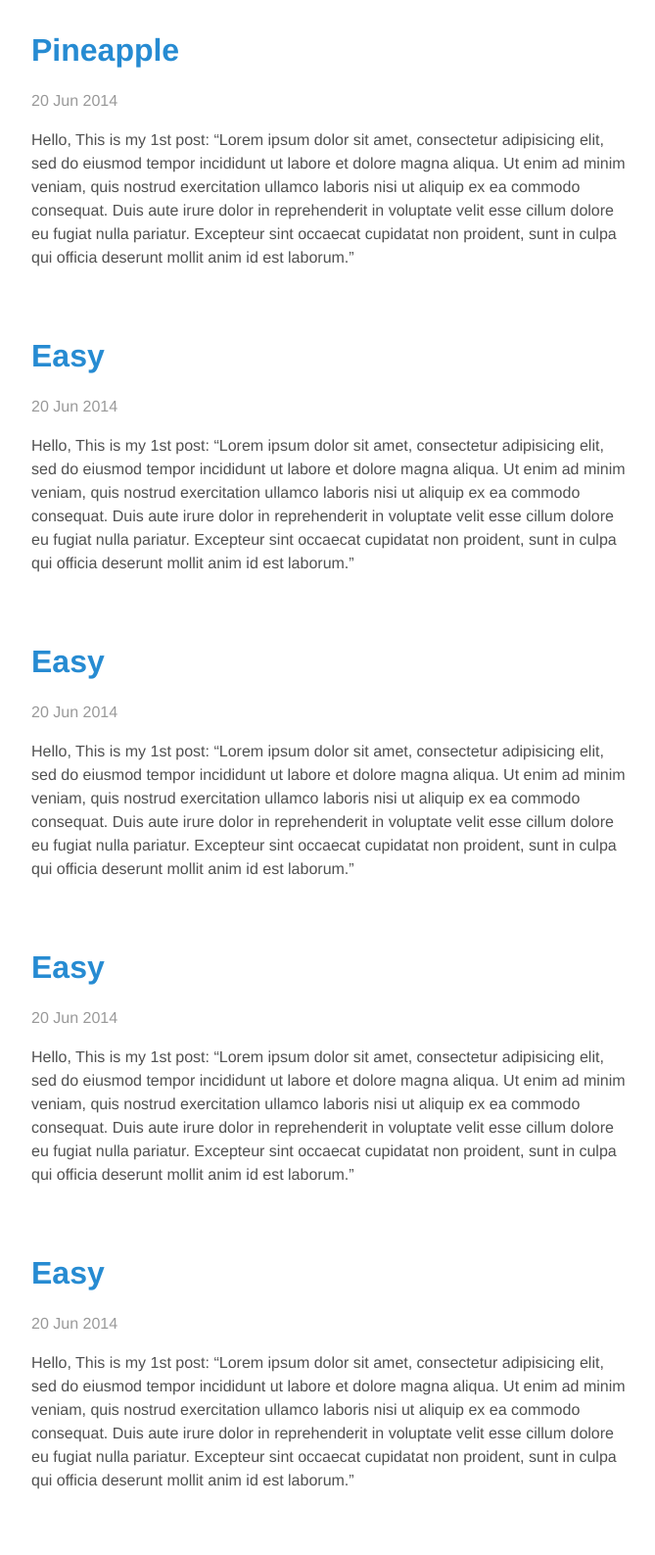
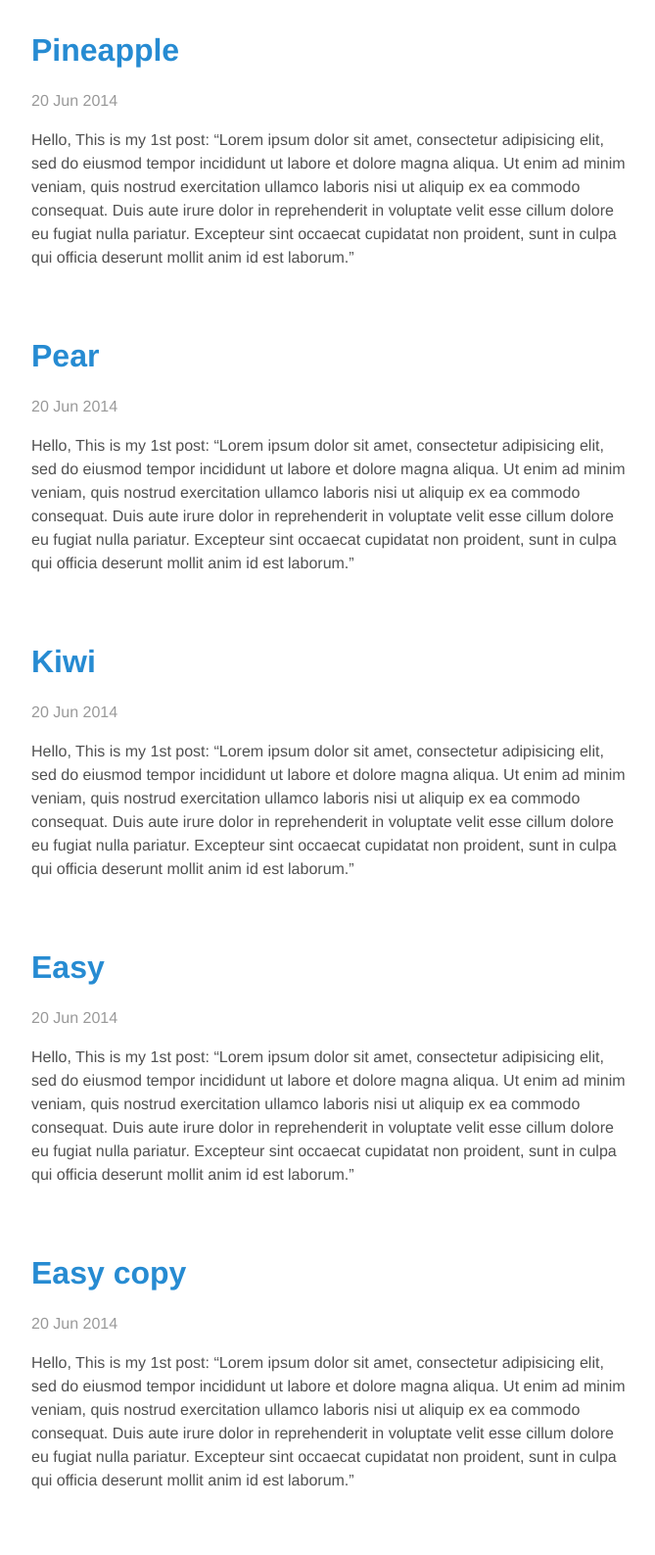
Before and after one commit to lastrebel/blog-tutorial, a Jekyll site: the page built from index.html, in a window 1280 px wide. Shown: the whole page at 98% size, without its empty margins (304-973 px from the left). Built offline with Jekyll 4.4.1, drawn with Linux system fonts in a browser that asks for light colours; Markdown is read by kramdown in place of the engine named in the settings; the list of posts is cut into pages by our own code.

Commit message:
posts fixed titles and permalinks

```diff
--- a/_posts/2014-06-20-apple.md
+++ b/_posts/2014-06-20-apple.md
@@ -1,7 +1,7 @@
 ---
 layout: post
-title: Easy
-permalink: easy.html
+title: Apple
+permalink: apple.html
 ---
 
 Hello, This is my 1st post: "Lorem ipsum dolor sit amet, consectetur adipisicing elit, sed do eiusmod tempor incididunt ut labore et dolore magna aliqua. Ut enim ad minim veniam, quis nostrud exercitation ullamco laboris nisi ut aliquip ex ea commodo consequat. Duis aute irure dolor in reprehenderit in voluptate velit esse cillum dolore eu fugiat nulla pariatur. Excepteur sint occaecat cupidatat non proident, sunt in culpa qui officia deserunt mollit anim id est laborum."
--- a/_posts/2014-06-20-easy copy.md
+++ b/_posts/2014-06-20-easy copy.md
@@ -1,7 +1,7 @@
 ---
 layout: post
-title: Easy
-permalink: easy.html
+title: Easy copy
+permalink: easy-copy.html
 ---
 
 Hello, This is my 1st post: "Lorem ipsum dolor sit amet, consectetur adipisicing elit, sed do eiusmod tempor incididunt ut labore et dolore magna aliqua. Ut enim ad minim veniam, quis nostrud exercitation ullamco laboris nisi ut aliquip ex ea commodo consequat. Duis aute irure dolor in reprehenderit in voluptate velit esse cillum dolore eu fugiat nulla pariatur. Excepteur sint occaecat cupidatat non proident, sunt in culpa qui officia deserunt mollit anim id est laborum."
--- a/_posts/2014-06-20-kiwi.md
+++ b/_posts/2014-06-20-kiwi.md
@@ -1,7 +1,7 @@
 ---
 layout: post
-title: Easy
-permalink: easy.html
+title: Kiwi
+permalink: kiwi.html
 ---
 
 Hello, This is my 1st post: "Lorem ipsum dolor sit amet, consectetur adipisicing elit, sed do eiusmod tempor incididunt ut labore et dolore magna aliqua. Ut enim ad minim veniam, quis nostrud exercitation ullamco laboris nisi ut aliquip ex ea commodo consequat. Duis aute irure dolor in reprehenderit in voluptate velit esse cillum dolore eu fugiat nulla pariatur. Excepteur sint occaecat cupidatat non proident, sunt in culpa qui officia deserunt mollit anim id est laborum."
--- a/_posts/2014-06-20-pear.md
+++ b/_posts/2014-06-20-pear.md
@@ -1,7 +1,7 @@
 ---
 layout: post
-title: Easy
-permalink: easy.html
+title: Pear
+permalink: pear.html
 ---
 
 Hello, This is my 1st post: "Lorem ipsum dolor sit amet, consectetur adipisicing elit, sed do eiusmod tempor incididunt ut labore et dolore magna aliqua. Ut enim ad minim veniam, quis nostrud exercitation ullamco laboris nisi ut aliquip ex ea commodo consequat. Duis aute irure dolor in reprehenderit in voluptate velit esse cillum dolore eu fugiat nulla pariatur. Excepteur sint occaecat cupidatat non proident, sunt in culpa qui officia deserunt mollit anim id est laborum."
```
Also changed, not shown: _posts/2014-06-20-bananna.md (+2 -2 lines).
